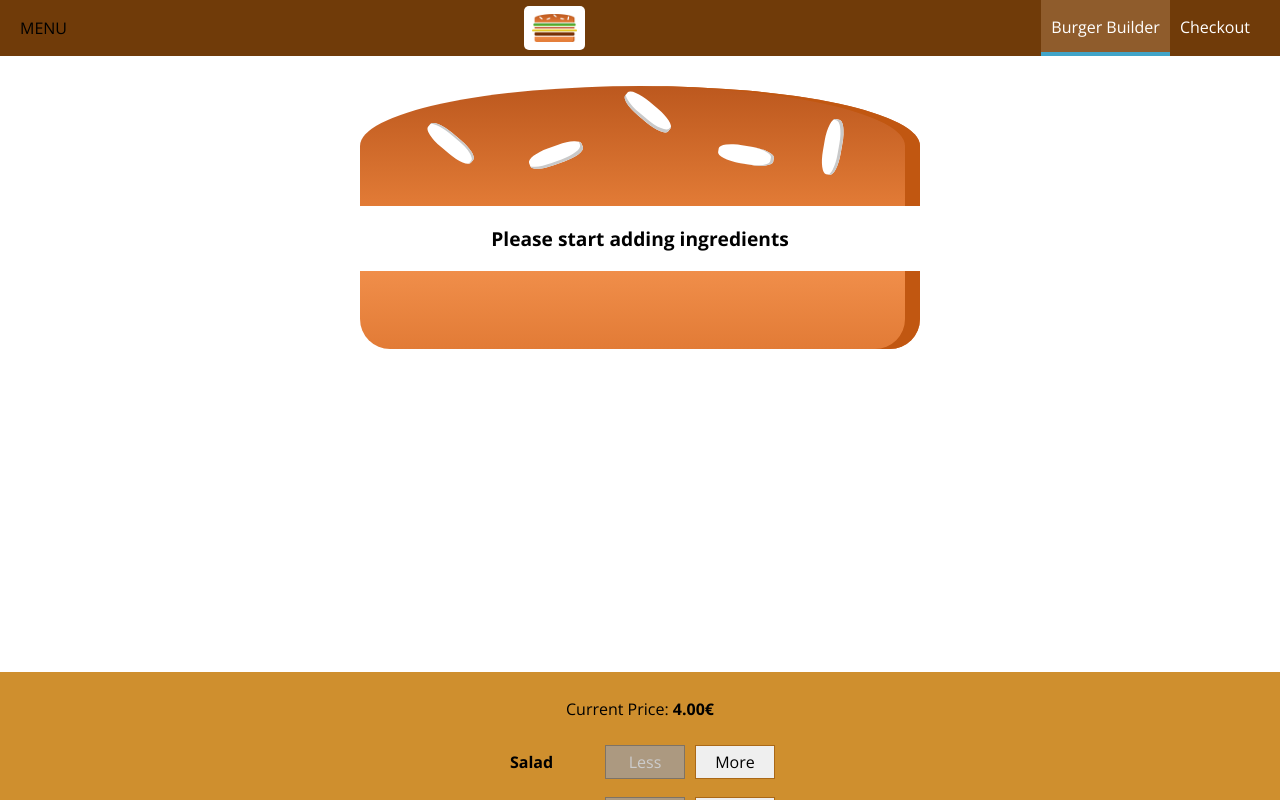
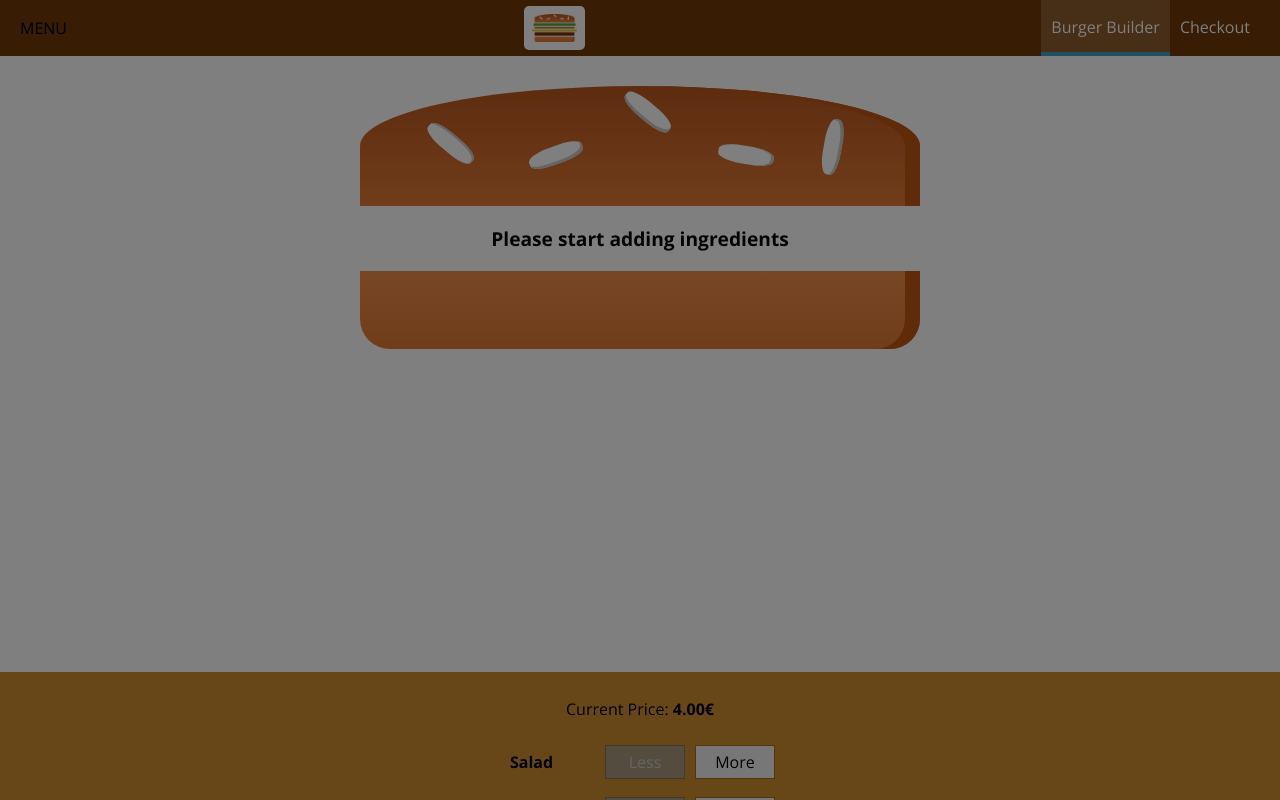
Before and after one commit to diogobcondeco/burger-builder, a React app: page / in a window 1280 px wide. Shown: the top 800 px of the page. Built offline with nearby package versions, Linux system fonts and the light colour scheme.

Commit message:
Reusing the Backdrop

```diff
--- a/src/components/Layout/Layout.js
+++ b/src/components/Layout/Layout.js
@@ -1,17 +1,34 @@
-import React from 'react';
+import React, { Component } from 'react';
 import Aux from '../../hoc/Auxiliar';
 import classes from './Layout.css';
 import Toolbar from '../Navigation/Toolbar/Toolbar';
 import SideDrawer from '../Navigation/SideDrawer/SideDrawer';
 
-const layout = (props) => (
-    <Aux>
-        <Toolbar />
-        <SideDrawer />
-        <main className={classes.Content}>
-            {props.children}
-        </main>
-    </Aux>
-);
+class Layout extends Component {
+    state = {
+        showSideDrawer: true
+    }
 
-export default layout;
+    sideDrawerClosedHandler = () => {
+        this.setState({
+            showSideDrawer: false
+        })
+    }
+
+    render() {
+        return (
+            <Aux>
+                <Toolbar />
+                <SideDrawer
+                    open={this.state.showSideDrawer}
+                    closed={this.sideDrawerClosedHandler}
+                />
+                <main className={classes.Content}>
+                    {this.props.children}
+                </main>
+            </Aux>
+        )
+    }
+}
+
+export default Layout;
--- a/src/components/Navigation/SideDrawer/SideDrawer.js
+++ b/src/components/Navigation/SideDrawer/SideDrawer.js
@@ -3,12 +3,23 @@
 import Logo from '../../Logo/Logo';
 import NavigationItems from '../NavigationItems/NavigationItems';
 import classes from './SideDrawer.css';
+import Backdrop from '../../UI/Backdrop/Backdrop';
+import Aux from '../../../hoc/Auxiliar';
 
 const sideDrawer = (props) => {
+    let attachedClasses = [classes.SideDrawer, classes.Close];
 
+    if (props.open) {
+        attachedClasses = [classes.SideDrawer, classes.Open]
+    }
 
     return (
-        <div className={classes.SideDrawer}>
+        <Aux>
+            <Backdrop
+                show={props.open}
+                clicked={props.closed}
+            />
+            <div className={attachedClasses.join(' ')}>
                 <div className={classes.Logo}>
                     <Logo />
                 </div>
@@ -16,6 +27,7 @@
                     <NavigationItems />
                 </nav>
             </div>
+        </Aux>
     );
 };
 
```
Lines whose indentation alone changed are shown as unchanged.
